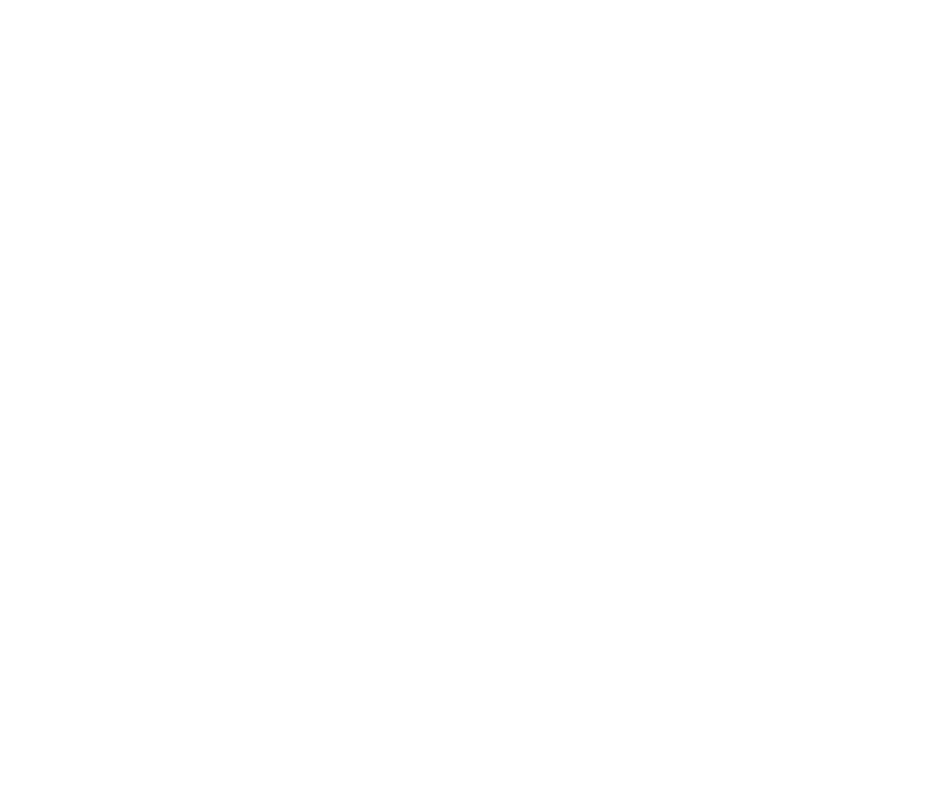
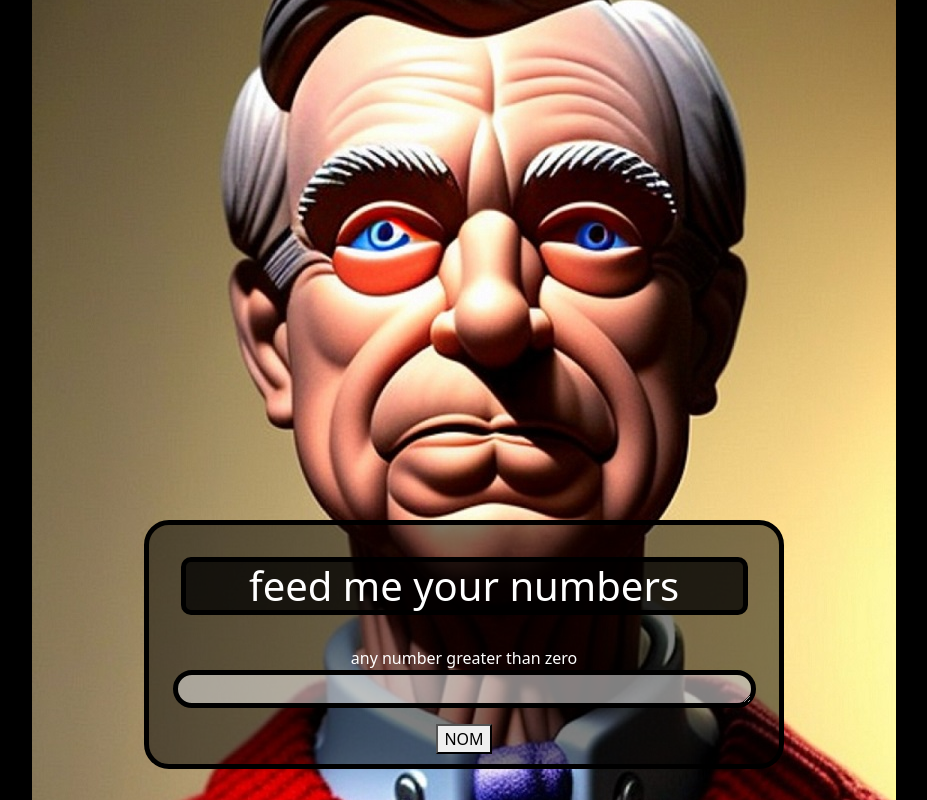
Before and after one commit to asparageist/roboger2, a plain HTML site: page index.html in a window 1280 px wide. Shown: the whole page, without its empty margins (176-1103 px from the left). Drawn offline with nearby package versions, Linux system fonts and the light colour scheme.

Commit message:
apply stylings to index.html

```diff
--- a/css/styles.css
+++ b/css/styles.css
@@ -0,0 +1,37 @@
+body {
+  color: white;
+  background-color: black;
+  text-align: center;
+  background-image: url(../img/roboger.jpg);
+  background-repeat: no-repeat;
+  background-attachment: fixed;
+  background-position: center;
+}
+
+h1 {
+  margin: 5%;
+  background-color: rgba(0,0,0,0.75);
+  border: 5px solid black;
+  border-radius: 10px;
+}
+
+form {
+  position: absolute;
+  top: 65%;
+  left: 25%;
+  width: 50%;
+  background-color: rgba(0,0,0,0.5);
+  border: 5px solid black;
+  border-radius: 25px;
+}
+
+button {
+  margin: 10px;
+}
+
+textarea {
+  text-align: center;
+  background-color: rgba(255, 255, 255, 0.5);
+  border: 5px solid black;
+  border-radius: 25px;
+}
--- a/index.html
+++ b/index.html
@@ -11,9 +11,16 @@
     />
     <link href="css/styles.css" rel="stylesheet" type="text/css" />
     <script src="js/scripts.js"></script>
-    <title>ROBOGER!</title>
+    <title>ROBOGER</title>
   </head>
   <body>
-    <form></form>
+    <form id="input">
+      <h1>feed me your numbers</h1>
+      <label for="input">any number greater than zero</label><br />
+      <textarea id="input" rows="1" cols="60" name="description"></textarea
+      ><br />
+      <button>NOM</button>
+    </form>
+    <p id="output"></p>
   </body>
 </html>
--- a/js/scripts.js
+++ b/js/scripts.js
@@ -37,8 +37,13 @@ function digits() {
   for (i = 0; i <= numbo; i++) {
     let numDigit = String(i);
     console.log(numDigit);
-    for (ii = 0; ii <= numDigit.length; ii++) {
-      isBeepBoop(ii);
-    }
+    splitDigits(numDigit);
   }
 }
+
+function splitDigits() {
+  for (i = 0; i <= numDigit.length; i++) {
+    isBeepBoop(i);
+  }
+
+}
```
Also changed, not shown: img/roboger.jpg (added).
